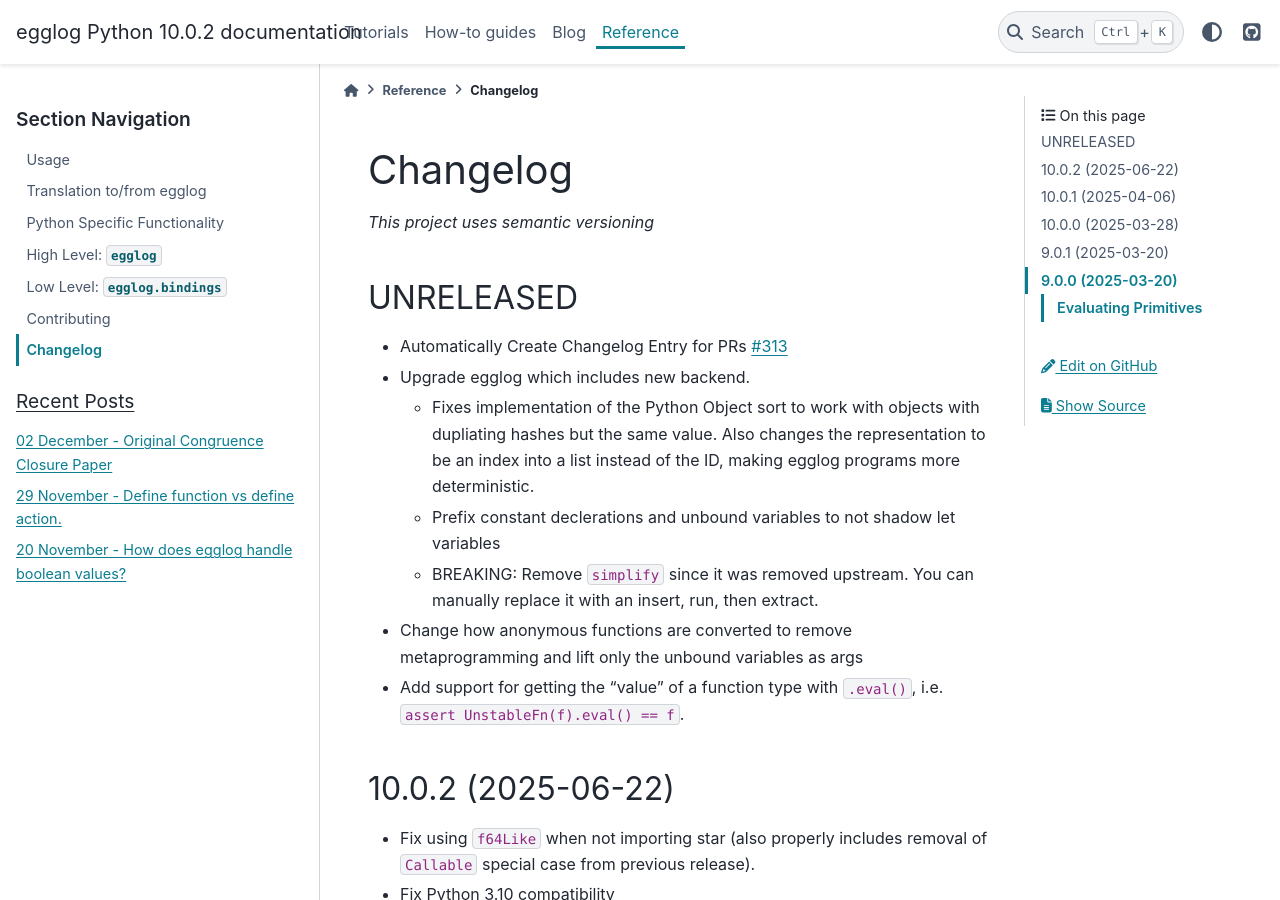
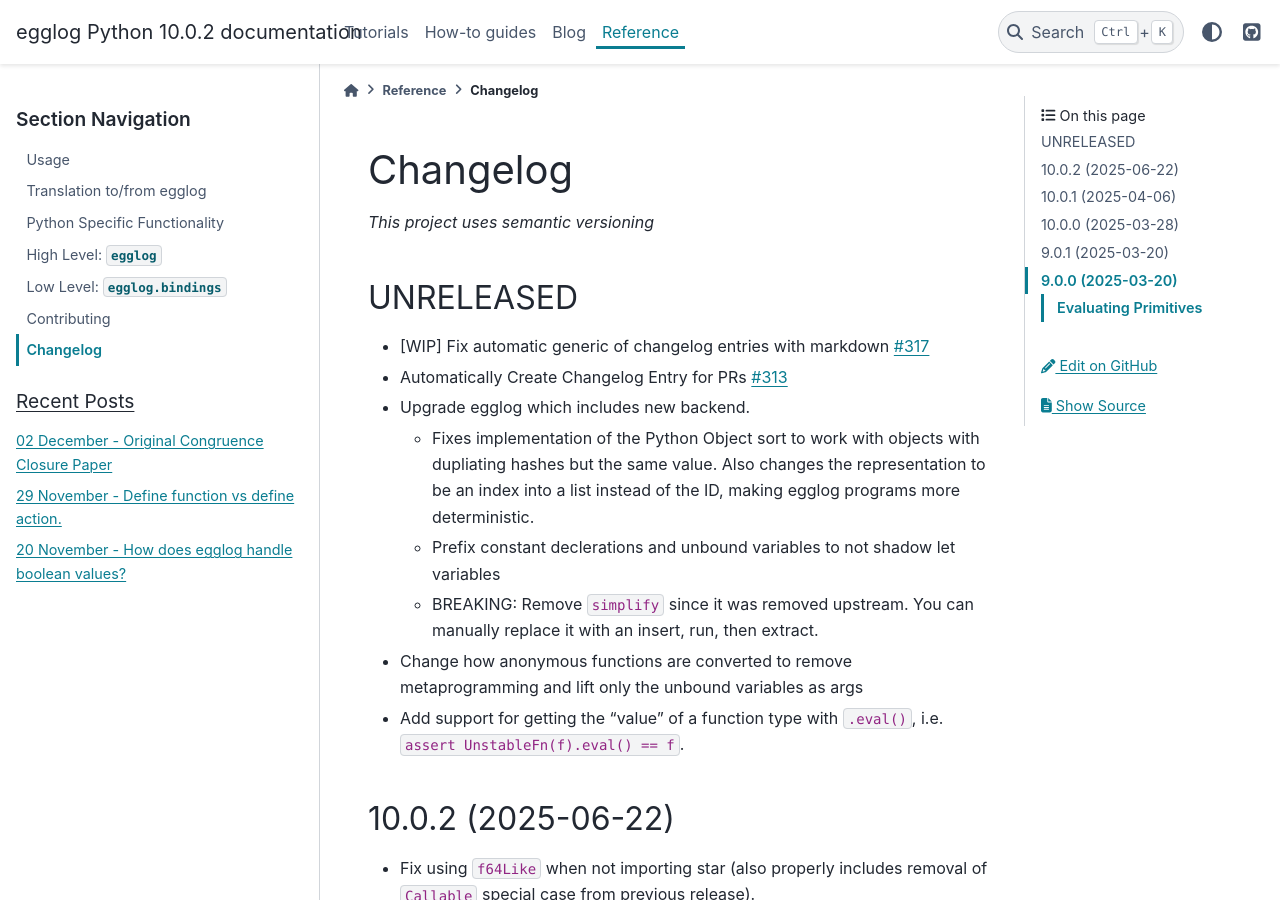
Before and after one commit to egraphs-good/egglog-python, a Sphinx documentation site: the page built from docs/changelog.md, in a window 1280 px wide and 900 px high. Built offline with Sphinx 7.4.7 and the PyData theme 0.15.4, drawn with Linux system fonts in a browser that asks for light colours; pages that are not in the unit, such as notebooks, are missing from menus; comment, search, counter and statistics services are not loaded; the version number is read from the project's files by our own code.

Commit message:
Add changelog entry for PR #317

```diff
--- a/docs/changelog.md
+++ b/docs/changelog.md
@@ -4,6 +4,7 @@ _This project uses semantic versioning_
 
 ## UNRELEASED
 
+- [WIP] Fix automatic generic of changelog entries with markdown [#317](https://github.com/egraphs-good/egglog-python/pull/317)
 - Automatically Create Changelog Entry for PRs [#313](https://github.com/egraphs-good/egglog-python/pull/313)
 - Upgrade egglog which includes new backend.
   - Fixes implementation of the Python Object sort to work with objects with dupliating hashes but the same value.
```
